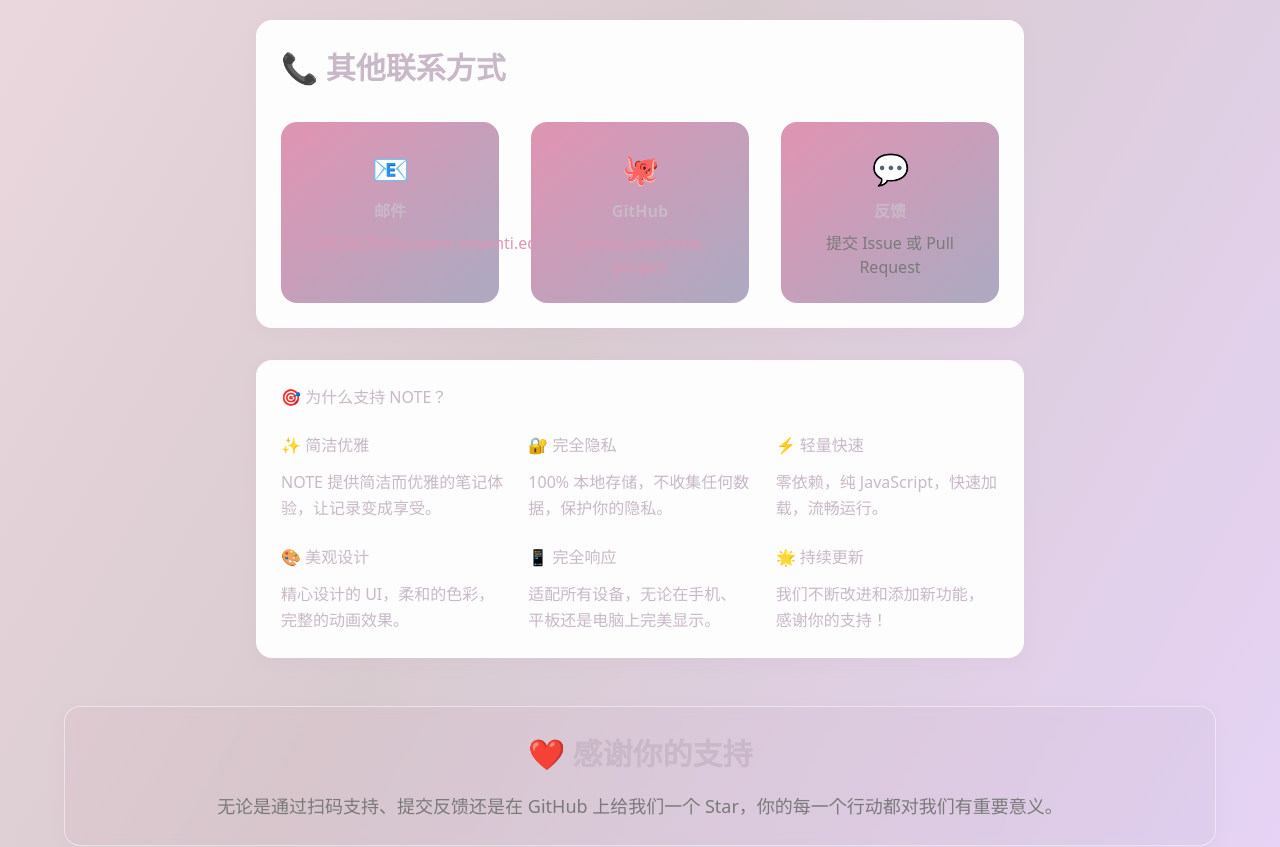
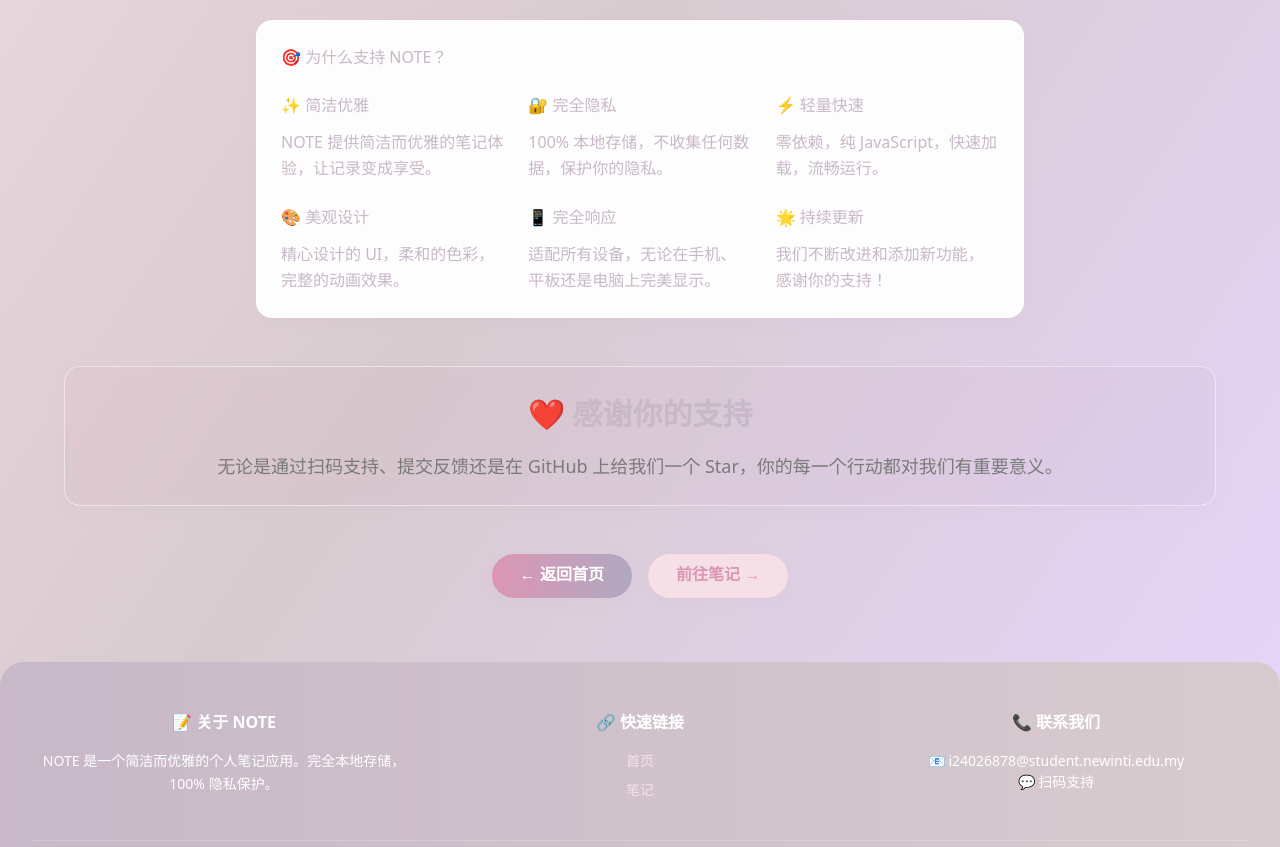
Before and after one commit to NENWA618/QCNOTE, a Next.js app: page /contact in a window 1280 px wide. Shown: the part 960-1807 px from the top of the page. Built offline with nearby package versions, Linux system fonts and the light colour scheme.

Commit message:
chore: Update Footer, Header and Contact components

```diff
--- a/components/Footer.tsx
+++ b/components/Footer.tsx
@@ -33,15 +33,6 @@ const Footer: React.FC = () => {
           <p className="text-sm space-y-1">
             <div>📧 i24026878@student.newinti.edu.my</div>
             <div>
-              🐙{' '}
-              <a
-                href="#"
-                className="text-primary-light no-underline hover:text-white transition-colors"
-              >
-                GitHub Project
-              </a>
-            </div>
-            <div>
               💬{' '}
               <Link
                 href="/contact"
--- a/components/Header.tsx
+++ b/components/Header.tsx
@@ -64,15 +64,6 @@ const Header: React.FC = () => {
             </Link>
           </li>
           <li>
-            <Link
-              href="/dashboard"
-              className="block py-2 md:py-0 text-primary-dark font-medium no-underline transition-colors hover:text-accent-pink"
-              onClick={() => setMenuOpen(false)}
-            >
-              笔记
-            </Link>
-          </li>
-          <li>
             <a
               href="#about"
               className="block py-2 md:py-0 text-primary-dark font-medium no-underline transition-colors hover:text-accent-pink"
--- a/pages/contact.tsx
+++ b/pages/contact.tsx
@@ -75,45 +75,6 @@ const Contact: React.FC = () => {
                     onClick={() => window.open('/QR.png', '_blank')}
                   />
                   <p className="text-text-light text-lg mt-6">❤️ 你的支持是我们继续创新的动力！</p>
-                </div>
-              </div>
-            </div>
-
-            <div className="card mb-8">
-              <h2 className="text-primary-dark mb-8 text-3xl font-bold">📞 其他联系方式</h2>
-              <div className="grid grid-cols-1 md:grid-cols-2 lg:grid-cols-3 gap-8">
-                <div className="text-center p-6 rounded-lg bg-gradient-to-br from-accent-pink from-10% to-accent-purple to-90% bg-opacity-5">
-                  <h3 className="text-accent-pink mb-2 text-3xl">📧</h3>
-                  <p className="text-primary-dark font-bold mb-2">邮件</p>
-                  <p className="text-text-light">
-                    <a
-                      href="mailto:i24026878@student.newinti.edu.my"
-                      className="text-accent-pink no-underline hover:underline"
-                    >
-                      i24026878@student.newinti.edu.my
-                    </a>
-                  </p>
-                </div>
-
-                <div className="text-center p-6 rounded-lg bg-gradient-to-br from-accent-pink from-10% to-accent-purple to-90% bg-opacity-5">
-                  <h3 className="text-accent-pink mb-2 text-3xl">🐙</h3>
-                  <p className="text-primary-dark font-bold mb-2">GitHub</p>
-                  <p className="text-text-light">
-                    <a
-                      href="https://github.com"
-                      target="_blank"
-                      rel="noreferrer"
-                      className="text-accent-pink no-underline hover:underline"
-                    >
-                      github.com/note-project
-                    </a>
-                  </p>
-                </div>
-
-                <div className="text-center p-6 rounded-lg bg-gradient-to-br from-accent-pink from-10% to-accent-purple to-90% bg-opacity-5">
-                  <h3 className="text-accent-pink mb-2 text-3xl">💬</h3>
-                  <p className="text-primary-dark font-bold mb-2">反馈</p>
-                  <p className="text-text-light">提交 Issue 或 Pull Request</p>
                 </div>
               </div>
             </div>
@@ -235,8 +196,6 @@ const Contact: React.FC = () => {
             <p className="text-sm">
               📧 i24026878@student.newinti.edu.my
               <br />
-              🐙 GitHub Project
-              <br />
               💬 扫码支持
             </p>
           </div>
```
